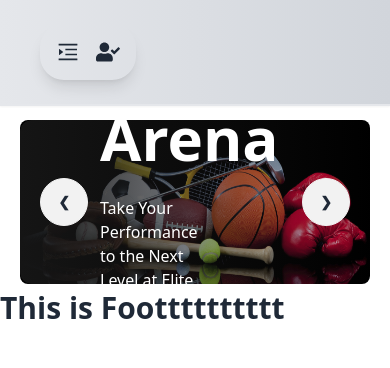
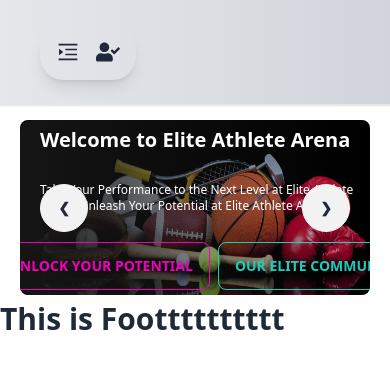
Before and after one commit to ataullahmesbah/summer-camp-sports-academy-projects, a React (Vite) app: page / in a window 390 px wide. Shown: the top 368 px of the page. Built offline with nearby package versions, Linux system fonts and the light colour scheme; no server answers.

Commit message:
Banner Section responsive

```diff
--- a/src/Pages/Banner/Banner.jsx
+++ b/src/Pages/Banner/Banner.jsx
@@ -2,11 +2,9 @@ import { useEffect } from 'react';
 import banner1 from '../Images/banner/ban 1.jpg'
 import banner2 from '../Images/banner/ban 2.jpg'
 import banner3 from '../Images/banner/ban 3.jpg'
-
 import AOS from 'aos';
 import 'aos/dist/aos.css';
 import Container from '../Shared/Container';
-
 
 const Banner = () => {
     useEffect(() => {
@@ -25,14 +23,13 @@ const Banner = () => {
                 <div id="slide1" className="carousel-item relative w-full md:mt-24 mt-[120px]">
                     <img className='w-full rounded-lg' src={banner1} alt="" />
 
-  <div className="absolute flex rounded-xl items-center h-full left-0 top-0 bg-gradient-to-r from-[#151515] to-[rgba(21, 21, 21, 0)]">
+                    <div className="absolute flex rounded-xl items-center lg:h-full md:h-full h-44 left-0 top-0 bg-gradient-to-r from-[#151515] to-[rgba(21, 21, 21, 0)]">
 
-    <div className='text-white space-y-7 pl-20 w-1/2'>
-      <h2 className='text-6xl font-bold'>Welcome to Elite Athlete Arena</h2>
-      <p>Take Your Performance to the Next Level at Elite Athlete Arena! Unleash Your Potential at Elite Athlete Arena!</p>
-      <div className="flex gap-2">
-
-        <button className="btn btn-outline btn-secondary">Unlock Your Potential</button>
+                        <div className='text-white space-y-7 pl-5 md:pl-20 lg:pl-20 md:w-1/2 lg:w-1/2'>
+                            <h2 className='lg:text-6xl text-xl md:text-3xl font-bold'>Welcome to Elite Athlete Arena</h2>
+                            <p className='text-xs lg:text-xl'>Take Your Performance to the Next Level at Elite Athlete Arena! Unleash Your Potential at Elite Athlete Arena!</p>
+                            <div className="flex  justify-center md:justify-start lg:justify-start gap-2">
+                                <button className="btn btn-outline btn-secondary md:w-auto lg:w-auto">Unlock Your Potential</button>
                                 <button className="btn btn-outline btn-accent">Our Elite Community</button>
                             </div>
                         </div>
@@ -45,14 +42,14 @@ const Banner = () => {
                     </div>
                 </div>
 
+                {/* Slide 2 */}
                 <div id="slide2" className="carousel-item relative w-full md:mt-24 mt-[120px]">
                     <img src={banner2} className="w-full rounded-lg" />
                     <div className="absolute flex rounded-xl items-center h-full left-0 top-0 bg-gradient-to-r from-[#151515] to-[rgba(21, 21, 21, 0)]">
-    <div className='text-white space-y-7 pl-20 w-1/2'>
-      <h2 className='text-6xl font-bold md:text-3xl'>Peak Athletic Academy</h2>
-      <p>Reach the pinnacle of athleticism through comprehensive training.</p>
-      <div className="flex gap-2">
-
+                        <div className='text-white space-y-7 pl-5 md:pl-20 w-1/2'>
+                            <h2 className='text-6xl font-bold md:text-3xl'>Peak Athletic Academy - Athletic Excellence Center</h2>
+                            <p>Reach the pinnacle of athleticism through comprehensive training. Nurture your talent and become a sports prodigy under expert guidance.</p>
+                            <div className="flex flex-wrap justify-center md:justify-start lg:justify-start gap-2">
                                 <button className="btn btn-outline btn-secondary">Experience Greatness</button>
                                 <button className="btn btn-outline btn-accent">Our Elite Community</button>
                             </div>
@@ -63,14 +60,15 @@ const Banner = () => {
                         <a href="#slide3" className="btn btn-circle">❯</a>
                     </div>
                 </div>
+
+                {/* Slide 3 */}
                 <div id="slide3" className="carousel-item relative w-full md:mt-24 mt-[120px]">
                     <img src={banner3} className="w-full rounded-lg" />
                     <div className="absolute flex rounded-xl items-center h-full left-0 top-0 bg-gradient-to-r from-[#151515] to-[rgba(21, 21, 21, 0)]">
-    <div className='text-white space-y-7 pl-20 w-1/2'>
+                        <div className='text-white space-y-7 pl-5 md:pl-20 w-1/2'>
                             <h2 className='text-6xl font-bold md:text-3xl'>Supreme Performance Center, Claim Your Victory</h2>
                             <p>Master your craft and become a professional athlete. Reach the pinnacle of athleticism through comprehensive training.</p>
-      <div className="flex gap-2">
-
+                            <div className="flex  justify-center md:justify-start lg:justify-start gap-2">
                                 <button className="btn btn-outline btn-secondary">Ascend to Greatness</button>
                                 <button className="btn btn-outline btn-accent">Our Elite Community</button>
                             </div>
@@ -81,9 +79,9 @@ const Banner = () => {
                         <a href="#slide4" className="btn btn-circle">❯</a>
                     </div>
                 </div>
-
             </div>
         </Container>
+
     );
 };
 
```
Also changed, not shown: src/Pages/Images/banner/ban 2.jpg, src/Pages/Images/banner/ban 3.jpg. Lines whose indentation alone changed are shown as unchanged.
